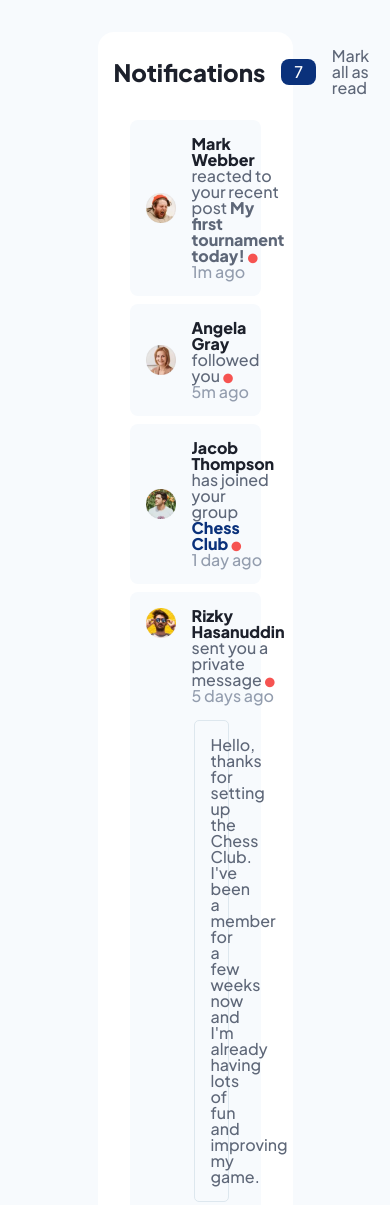
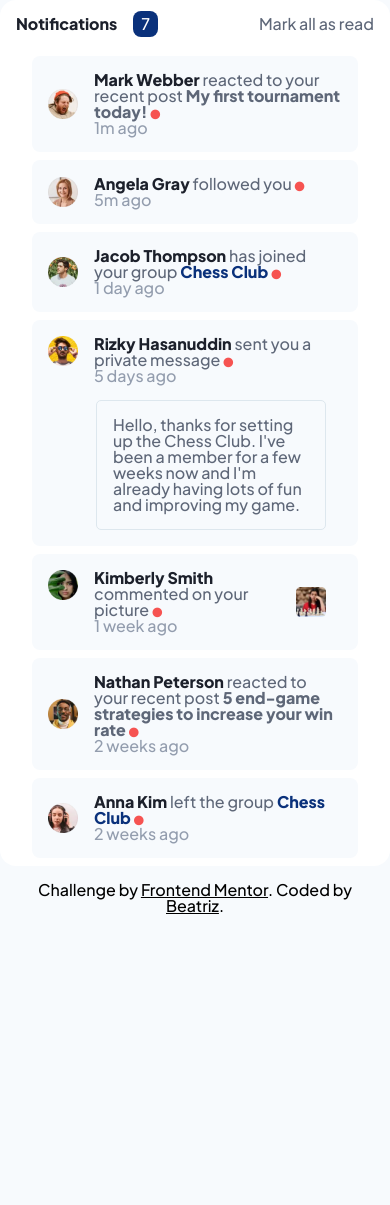
Before and after one commit to beatrizang/notifications-page, a plain HTML site: page index.html in a window 390 px wide. Shown: the top 1205 px of the page. After the commit the page ends 930 px from the top, so only its background shows below. Drawn offline with Linux system fonts and the light colour scheme.

Commit message:
Se agrega responsive para dispositivos de hasta 768px

```diff
--- a/assets/css/card.css
+++ b/assets/css/card.css
@@ -62,3 +62,19 @@
         padding: 0.3rem 0.5rem;
     }
 }
+
+@media screen and (max-width: 768px) {
+    .card{
+        margin: 0rem;
+        width: 100%;
+    }
+
+    .card__title{
+        font-size: 1rem;
+    }
+
+    .card__number{
+        border-radius: 8px;
+        padding: 0.3rem 0.5rem;
+    }
+}
--- a/assets/css/footer.css
+++ b/assets/css/footer.css
@@ -19,3 +19,9 @@
         padding: 1rem;
     }
 }
+
+@media screen and (max-width: 768px) {
+    .footer{
+        padding: 1rem;
+    }
+}
```
